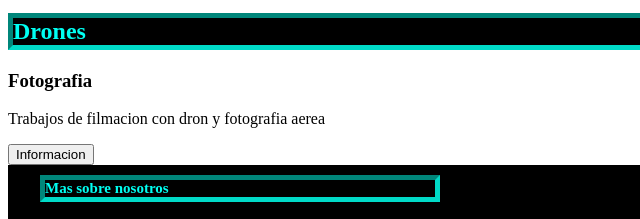
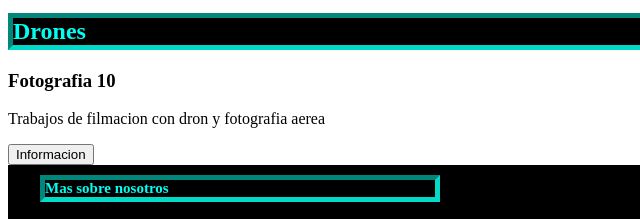
Before and after one commit to Franstoppello/coderentregables, a plain HTML site: page index.html in a window 1280 px wide. Shown: the part 293-512 px from the top of the page, 0-640 px from the left. Drawn offline with Linux system fonts and the light colour scheme.

Commit message:
probando

```diff
--- a/index.html
+++ b/index.html
@@ -31,7 +31,7 @@
             <h2>Drones</h2>
             <article>
                 <div>
-                    <h3>Fotografia</h3>
+                    <h3>Fotografia 10</h3>
                     <p>Trabajos de filmacion con dron y fotografia aerea</p>
                     <button>Informacion</button>
                 </div>
```
